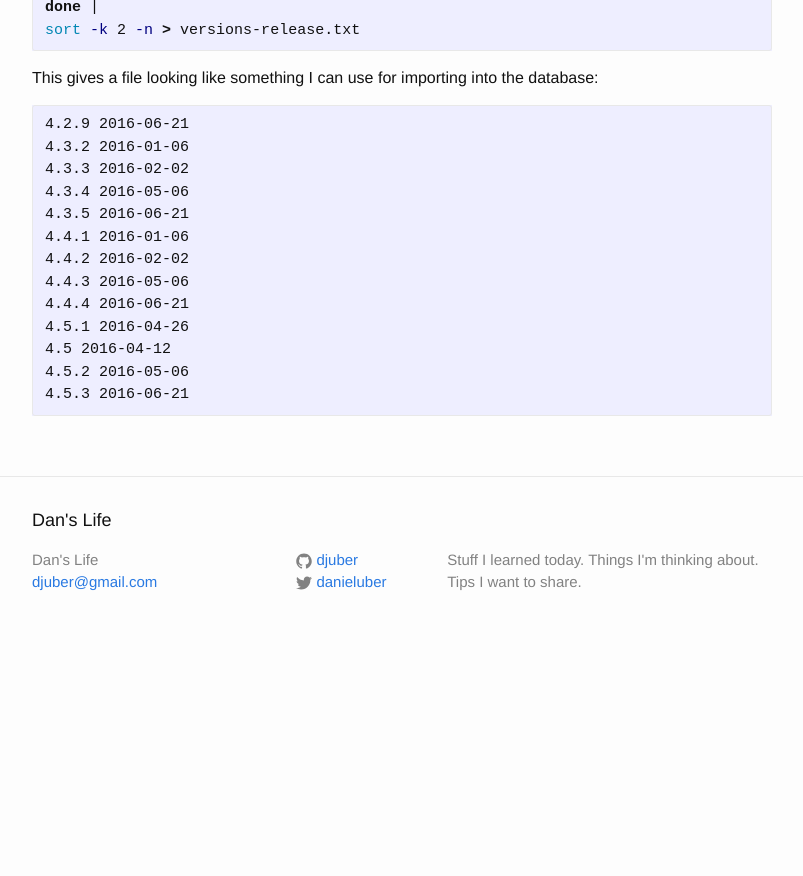
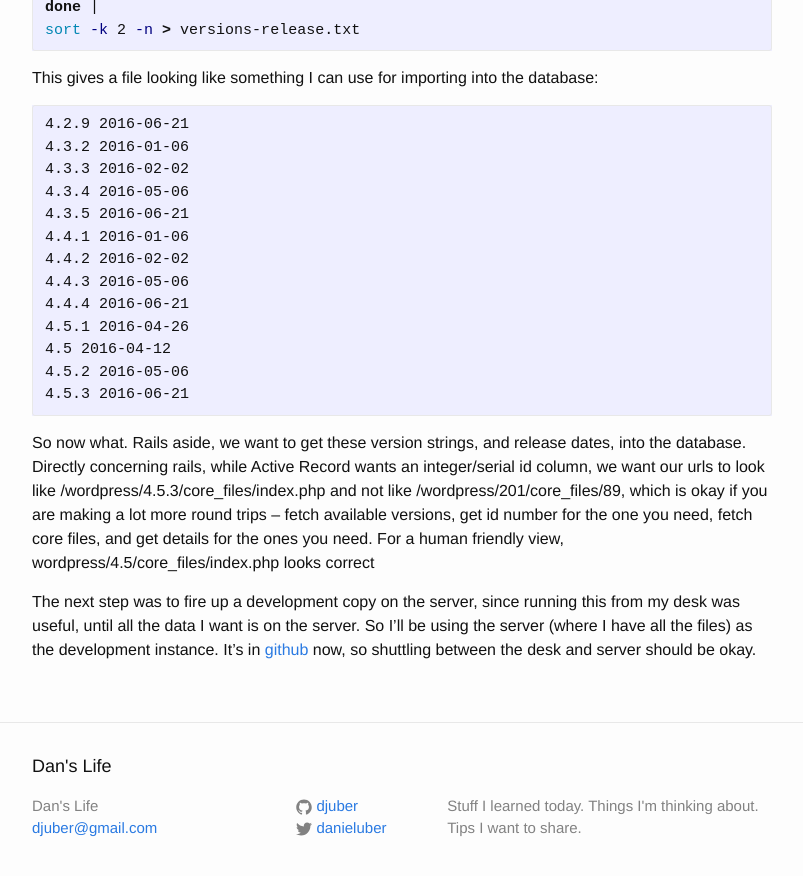
Before and after one commit to djuber/myblog, a Jekyll site: the page built from _posts/2016-07-09-Weekend-Plans.markdown, in a window 1280 px wide and 900 px high, scrolled down 2819 px. Shown: the top 876 px of the window, without its empty margins (238-1041 px from the left). Built offline with Jekyll 4.4.1, drawn with Linux system fonts in a browser that asks for light colours; before the commit the page ends 3473 px from its top, so only the background shows below that.

Commit message:
automated 2016-07-09-14:42:57

````diff
--- a/_posts/2016-07-09-Weekend-Plans.markdown
+++ b/_posts/2016-07-09-Weekend-Plans.markdown
@@ -14,17 +14,17 @@ First, let's gather all the release files (there are only so many because this i
 
 ```bash
 lynx -dump https://wordpress.org/download/release-archive/ |
-grep tar.gz$ |
-grep [0-9]\.\ htt
+   grep tar.gz$ |
+   grep [0-9]\.\ htt
 ```
 
 Maybe we don't care about the betas.
 
 ```bash
 lynx -dump https://wordpress.org/download/release-archive/ |
-grep tar.gz$ |
-grep [0-9]\.\ htt |
-grep -Ev 'beta|RC'
+   grep tar.gz$ |
+   grep [0-9]\.\ htt |
+   grep -Ev 'beta|RC'
 ```
 
 That gives 211 dotted versions from 0.71-gold to the current 4.5.3. That's a manageable data set, I think. Lets grab all the links for those. We'll process them as part of the data acquisition later.
@@ -137,3 +137,7 @@ This gives a file looking like something I can use for importing into the databa
 4.5.2 2016-05-06
 4.5.3 2016-06-21
 ```
+
+So now what. Rails aside, we want to get these version strings, and release dates, into the database. Directly concerning rails, while Active Record wants an integer/serial id column, we want our urls to look like /wordpress/4.5.3/core_files/index.php and not like /wordpress/201/core_files/89, which is okay if you are making a lot more round trips -- fetch available versions, get id number for the one you need, fetch core files, and get details for the ones you need. For a human friendly view, wordpress/4.5/core_files/index.php looks correct
+
+The next step was to fire up a development copy on the server, since running this from my desk was useful, until all the data I want is on the server. So I'll be using the server (where I have all the files) as the development instance. It's in [github](ttps://github.com/djuber/wpfiles) now, so shuttling between the desk and server should be okay.
````
